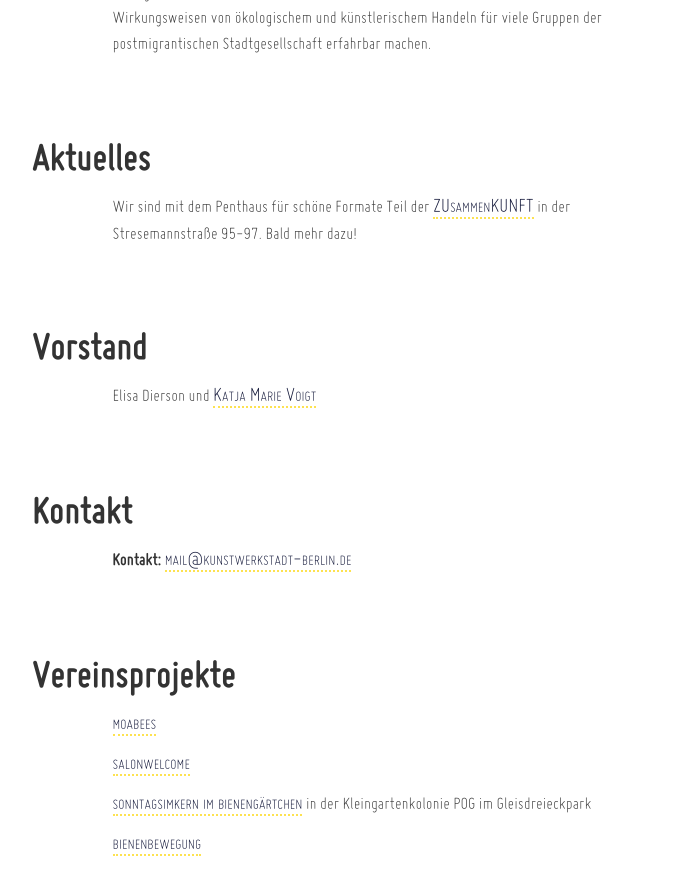
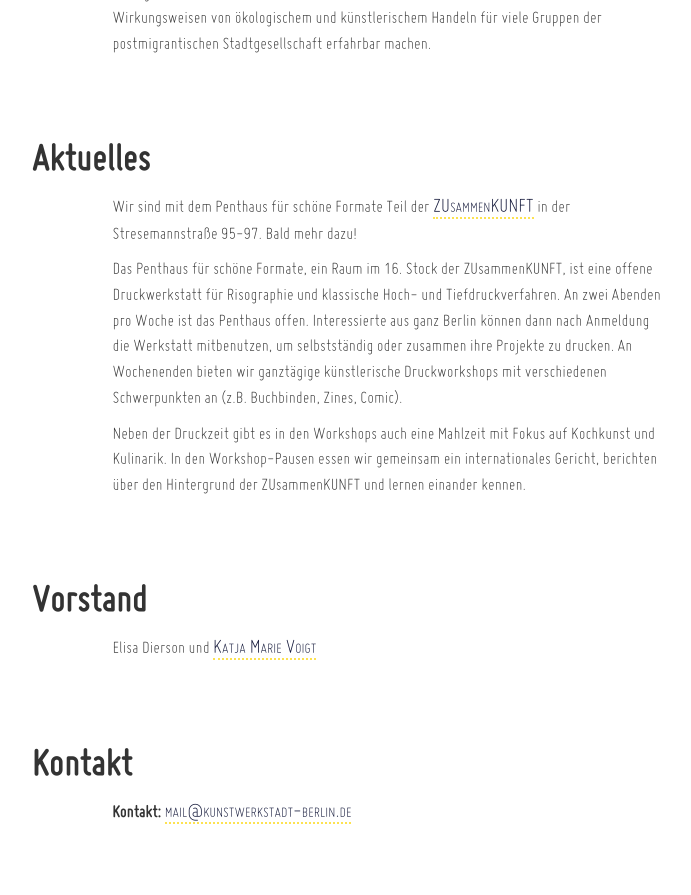
Before and after one commit to dieda/kwsb, a Jekyll site: the page built from index.html, in a window 1280 px wide and 900 px high, scrolled down 502 px. Shown: the top 895 px of the window, without its empty margins (250-941 px from the left). Built offline with Jekyll 4.4.1, drawn with Linux system fonts in a browser that asks for light colours.

Commit message:
Penthaus Index update

```diff
--- a/index.html
+++ b/index.html
@@ -16,7 +16,15 @@ keywords: Kunst Werk Stadt Berlin e.V., Kunst im öffentlichen Raum, Bienen, Imk
 </h2>
 
 <p>
-  Wir sind mit dem Penthaus für schöne Formate Teil der <a href="http://www.zku-berlin.org/satellite/zusammenkunft/">ZUsammenKUNFT</a> in der Stresemannstraße 95-97. Bald mehr dazu!
+  Wir sind mit dem Penthaus für schöne Formate Teil der <a href="https://hausderstatistik.wordpress.com/unser-modellprojekt-die-zusammenkunft-in-der-stresemannstr-95/">ZUsammenKUNFT</a> in der Stresemannstraße 95-97. Bald mehr dazu!
+</p>
+
+<p>
+Das Penthaus für schöne Formate, ein Raum im 16. Stock der ZUsammenKUNFT, ist eine offene Druckwerkstatt für Risographie und klassische Hoch- und Tiefdruckverfahren. An zwei Abenden pro Woche ist das Penthaus offen. Interessierte aus ganz Berlin können dann nach Anmeldung die Werkstatt mitbenutzen, um selbstständig oder zusammen ihre Projekte zu drucken. An Wochenenden bieten wir ganztägige künstlerische Druckworkshops mit verschiedenen Schwerpunkten an (z.B. Buchbinden, Zines, Comic).
+</p>
+
+<p>
+Neben der Druckzeit gibt es in den Workshops auch eine Mahlzeit mit Fokus auf Kochkunst und Kulinarik. In den Workshop-Pausen essen wir gemeinsam ein internationales Gericht, berichten über den Hintergrund der ZUsammenKUNFT und lernen einander kennen.
 </p>
 
 <h2 id="vorstand">
```
